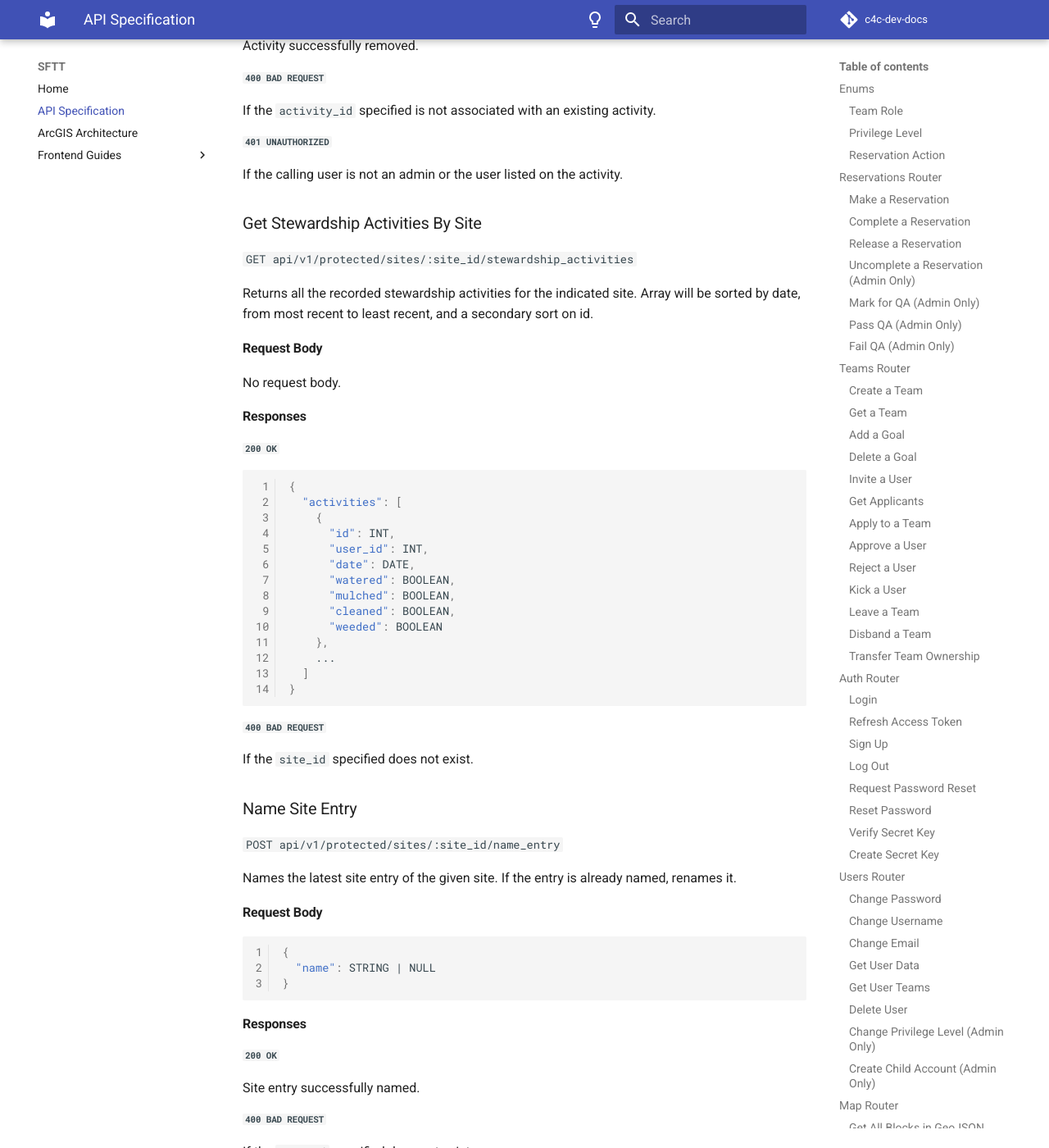
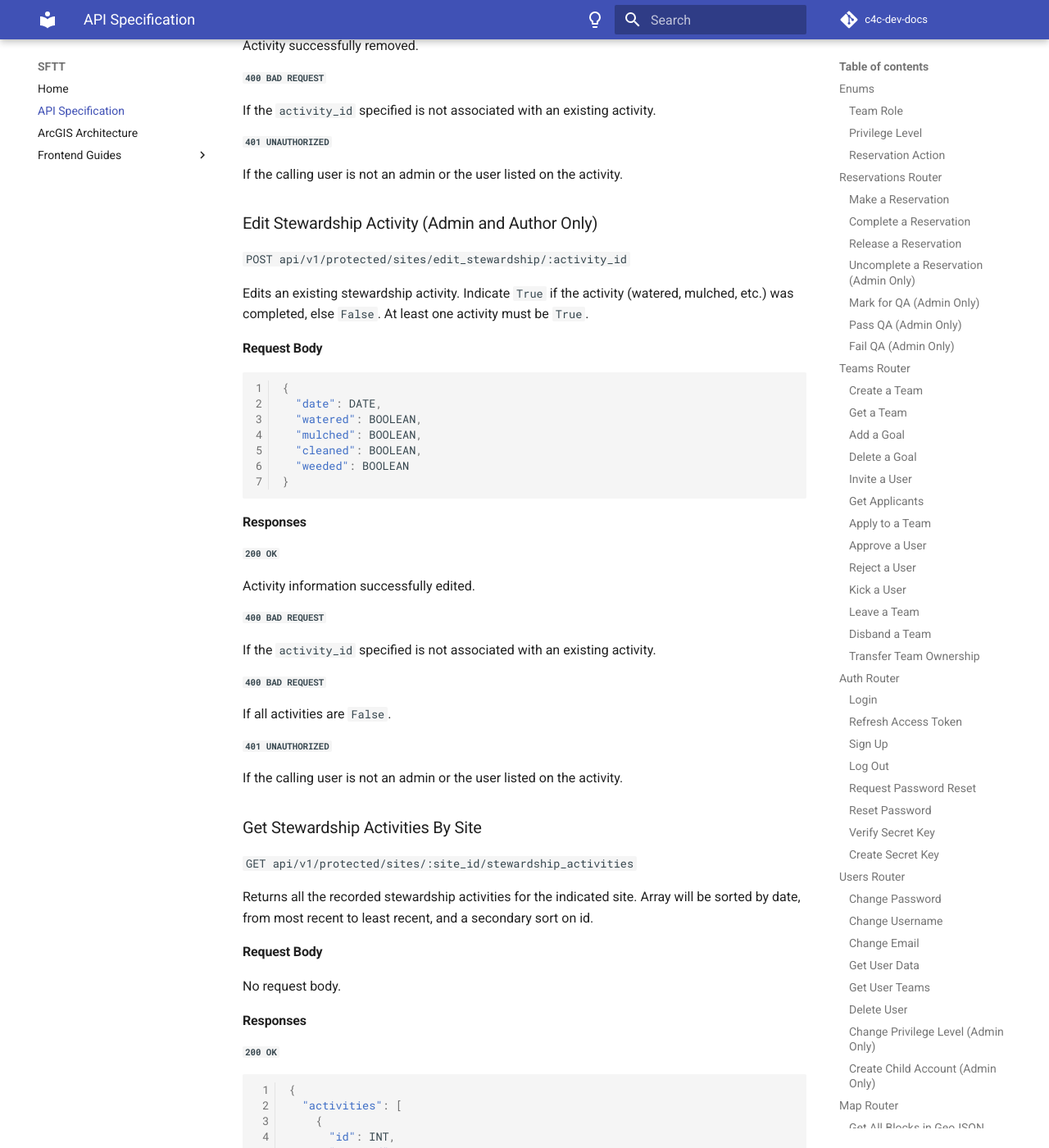
Before and after one commit to Code-4-Community/c4c-dev-docs, an MkDocs documentation site: the page built from docs/sftt/sftt-api-spec.md, in a window 1280 px wide and 1400 px high, scrolled down 48179 px. Shown: the whole window at 82% size. Built offline with MkDocs 1.6.1 and Material for MkDocs 9.7.7, drawn with Linux system fonts in a browser that asks for light colours; comment, search, counter and statistics services are not loaded.

Commit message:
update sftt api docs to include edit stewardship route

````diff
--- a/docs/sftt/sftt-api-spec.md
+++ b/docs/sftt/sftt-api-spec.md
@@ -2204,6 +2204,42 @@ If the `activity_id` specified is not associated with an existing activity.
 
 If the calling user is not an admin or the user listed on the activity.
 
+### Edit Stewardship Activity (Admin and Author Only)
+
+`POST api/v1/protected/sites/edit_stewardship/:activity_id`
+
+Edits an existing stewardship activity. Indicate `True` if the activity (watered, mulched, etc.) was completed, else `False`.  At least one activity must be `True`.
+
+#### Request Body
+
+```json
+{
+  "date": DATE,
+  "watered": BOOLEAN,
+  "mulched": BOOLEAN,
+  "cleaned": BOOLEAN,
+  "weeded": BOOLEAN
+}
+```
+
+#### Responses
+
+##### `200 OK`
+
+Activity information successfully edited.
+
+##### `400 BAD REQUEST`
+
+If the `activity_id` specified is not associated with an existing activity.
+
+##### `400 BAD REQUEST`
+
+If all activities are `False`.
+
+##### `401 UNAUTHORIZED`
+
+If the calling user is not an admin or the user listed on the activity.
+
 ### Get Stewardship Activities By Site
 
 `GET api/v1/protected/sites/:site_id/stewardship_activities`
````
